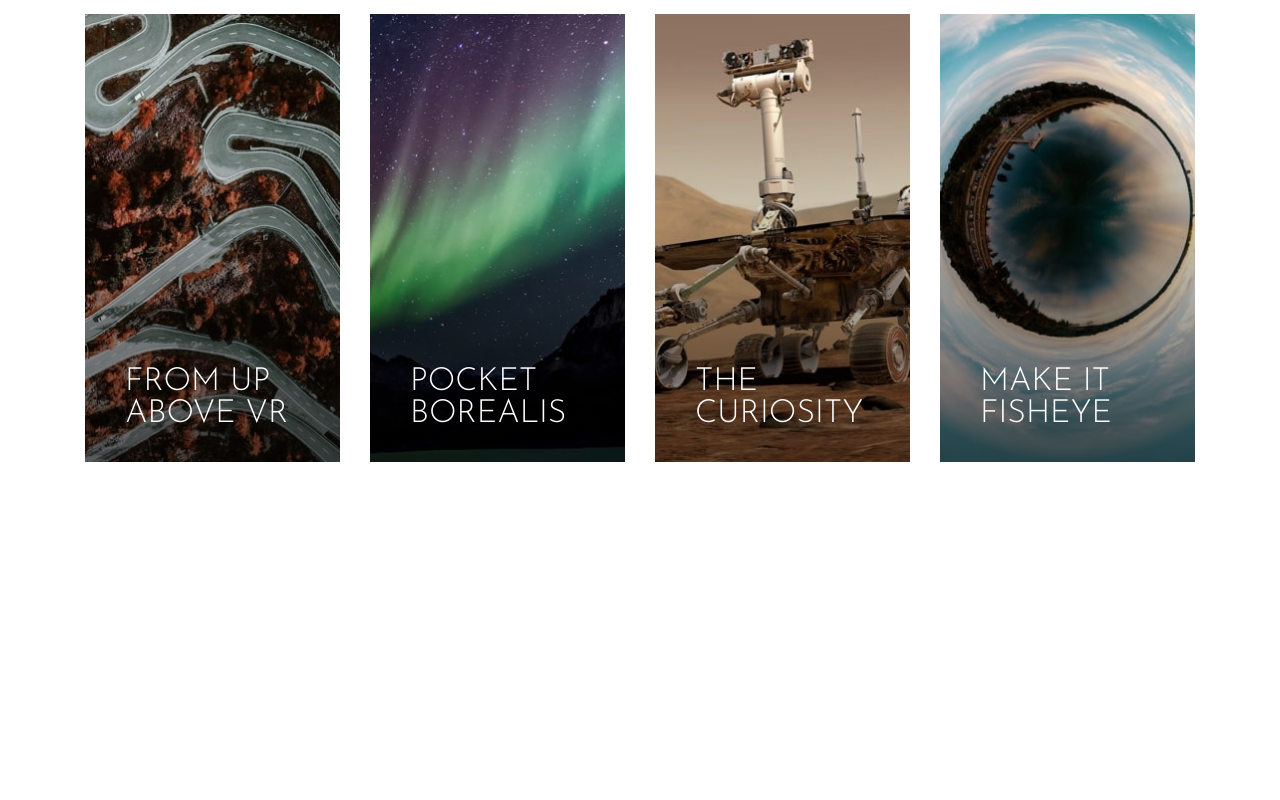
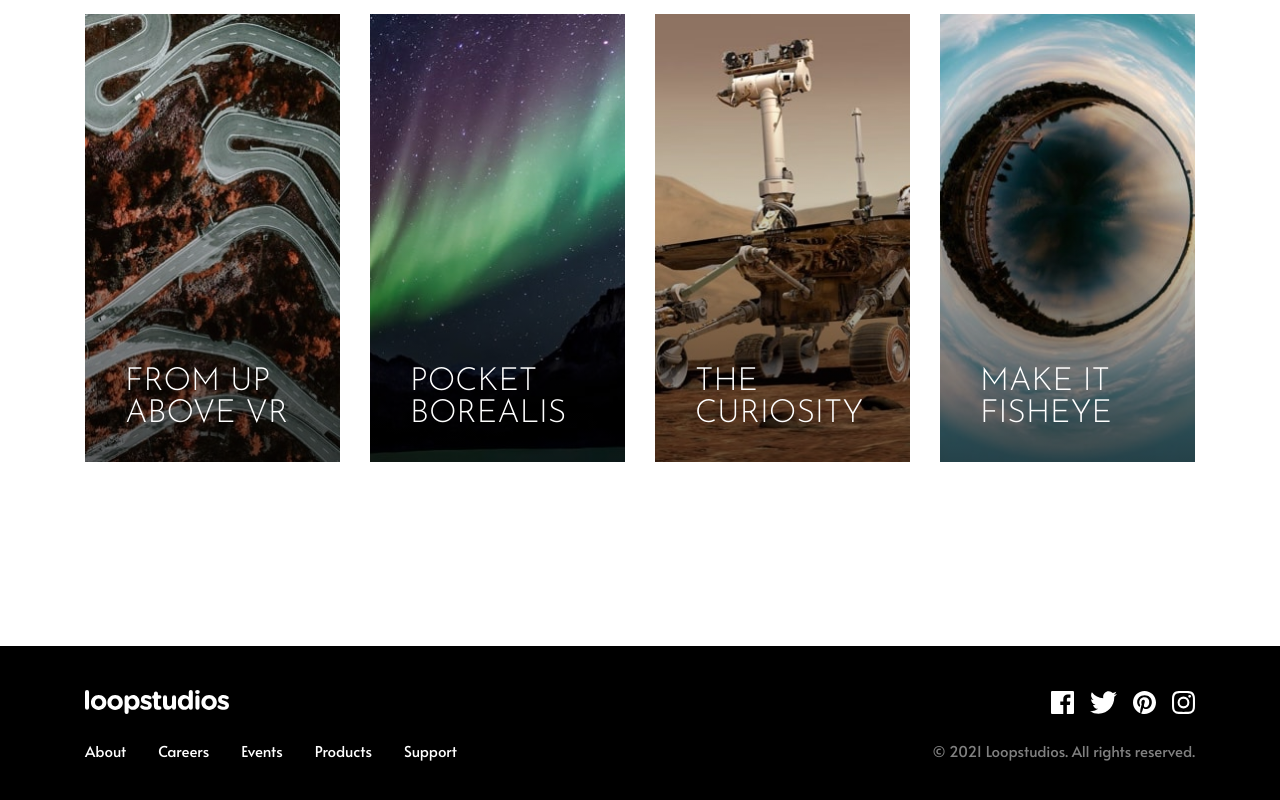
Before and after one commit to yudin7324/loopstudios-page, a website: page index.html in a window 1280 px wide. Shown: the part 2236-3036 px from the top of the page. Before the commit the page ends 2698 px from the top, so only its background shows below. Drawn offline with Linux system fonts and the light colour scheme.

Commit message:
added footer

```diff
--- a/assets/js/main.js
+++ b/assets/js/main.js
@@ -2,13 +2,16 @@
   const selectors = {
     NAV: '.js-nav',
     BURGER: '.js-burger',
+    BODY: 'body',
   };
   const classes = {
     ACTIVE: 'active',
+    NO_SCROLL: 'no-scroll'
   }
 
   const nav = document.querySelector(selectors.NAV);
   const burger = document.querySelector(selectors.BURGER);
+  const body = document.querySelector(selectors.BODY);
 
   if(!nav || !burger) {
     return;
@@ -20,9 +23,11 @@
     if(nav.classList.contains(classes.ACTIVE)) {
       nav.classList.remove(classes.ACTIVE);
       burger.classList.remove(classes.ACTIVE);
+      body.classList.remove(classes.NO_SCROLL);
     } else {
       nav.classList.add(classes.ACTIVE);
       burger.classList.add(classes.ACTIVE);
+      body.classList.add(classes.NO_SCROLL);
     }
   }
 });
--- /dev/null
+++ b/assets/scss/_footer.scss
@@ -0,0 +1,144 @@
+.footer {
+  background-color: var(--color-black);
+  color: var(--color-white);
+  margin-top: 96px;
+  padding: 56px 0;
+
+  @media (min-width: 768px) {
+    margin-top: 184px;
+    padding: 44px 0 43px;
+  }
+
+  &__wrap {
+    display: flex;
+    flex-direction: column;
+    gap: 48px;
+
+    @media (min-width: 768px) {
+      flex-direction: row;
+      justify-content: space-between;
+    }
+  }
+
+  &__container {
+    display: flex;
+    flex-direction: column;
+    align-items: center;
+
+    @media (min-width: 768px) {
+      align-items: flex-start;
+    }
+  }
+
+  &__logo {
+    width: 144px;
+    height: 24px;
+
+    img {
+      object-fit: contain;
+      width: 100%;
+      height: 100%;
+    }
+  }
+
+  &__nav {
+
+    &-list {
+      display: flex;
+      flex-direction: column;
+      align-items: center;
+      gap: 16px;
+      margin-top: 32px;
+
+      @media (min-width: 768px) {
+        flex-direction: row;
+        gap: 32px;
+        margin-top: 24px;
+      }
+    }
+
+    &-link {
+      position: relative;
+      font-size: 15px;
+      line-height: 1.67;
+
+      &:after {
+        position: absolute;
+        left: 50%;
+        transform: translateX(-50%);
+        bottom: -8px;
+        content: "";
+        width: 24px;
+        height: 2px;
+        background-color: var(--color-white);
+        opacity: 0;
+        transition: opacity 0.3s ease-in-out;
+      }
+
+      @media (hover: hover) {
+        &:hover {
+          &:after {
+            opacity: 1;
+          }
+        }
+      }
+    }
+  }
+
+  &__media {
+
+    &-list {
+      display: flex;
+      gap: 16px;
+      align-self: center;
+
+      @media (min-width: 768px) {
+        align-self: flex-end;
+      }
+    }
+
+    &-link {
+      position: relative;
+      width: 24px;
+      height: 24px;
+
+      img {
+        object-fit: contain;
+        width: 100%;
+        height: 100%;
+      }
+
+      &:after {
+        position: absolute;
+        left: 50%;
+        transform: translateX(-50%);
+        bottom: -8px;
+        content: "";
+        width: 24px;
+        height: 2px;
+        background-color: var(--color-white);
+        opacity: 0;
+        transition: opacity 0.3s ease-in-out;
+      }
+
+      @media (hover: hover) {
+        &:hover {
+          &:after {
+            opacity: 1;
+          }
+        }
+      }
+    }
+  }
+
+  &__copy {
+    font-size: 15px;
+    line-height: 1.67;
+    opacity: 0.5;
+    margin-top: 16px;
+
+    @media (min-width: 768px) {
+      margin-top: 24px;
+    }
+  }
+}
--- a/assets/scss/main.scss
+++ b/assets/scss/main.scss
@@ -4,6 +4,7 @@
 @use 'hero';
 @use 'interactive';
 @use 'creations';
+@use 'footer';
 
 .main {
   color: var(--color-black);
@@ -67,3 +68,8 @@
     color: var(--color-white);
   }
 }
+
+.no-scroll {
+  overflow: hidden;
+  height: 100vh;
+}
--- a/index.html
+++ b/index.html
@@ -168,7 +168,55 @@
       <footer class="footer">
         <div class="container">
           <div class="footer__wrap">
+            <div class="footer__container">
+              <figure class="footer__logo">
+                <img src="./assets/images/logo.svg" alt="logo">
+              </figure>
+              <ul class="footer__nav-list">
+                <li class="footer__nav-item">
+                  <a href="#" class="footer__nav-link">About</a>
+                </li>
+                <li class="footer__nav-item">
+                  <a href="#" class="footer__nav-link">Careers</a>
+                </li>
+                <li class="footer__nav-item">
+                  <a href="#" class="footer__nav-link">Events</a>
+                </li>
+                <li class="footer__nav-item">
+                  <a href="#" class="footer__nav-link">Products</a>
+                </li>
+                <li class="footer__nav-item">
+                  <a href="#" class="footer__nav-link">Support</a>
+                </li>
+              </ul>
+            </div>
 
+            <div class="footer__container">
+              <ul class="footer__media-list">
+                <li class="footer__media-item">
+                  <a href="#" class="footer__media-link">
+                    <img src="./assets/images/icon-facebook.svg" alt="facebook">
+                  </a>
+                </li>
+                <li class="footer__media-item">
+                  <a href="#" class="footer__media-link">
+                    <img src="./assets/images/icon-twitter.svg" alt="twitter">
+                  </a>
+                </li>
+                <li class="footer__media-item">
+                  <a href="#" class="footer__media-link">
+                    <img src="./assets/images/icon-pinterest.svg" alt="pinterest">
+                  </a>
+                </li>
+                <li class="footer__media-item">
+                  <a href="#" class="footer__media-link">
+                    <img src="./assets/images/icon-instagram.svg" alt="instagram">
+                  </a>
+                </li>
+              </ul>
+
+              <p class="footer__copy">© 2021 Loopstudios. All rights reserved.</p>
+            </div>
           </div>
         </div>
       </footer>
```
Also changed, not shown: assets/css/main.css, 1 other file.
